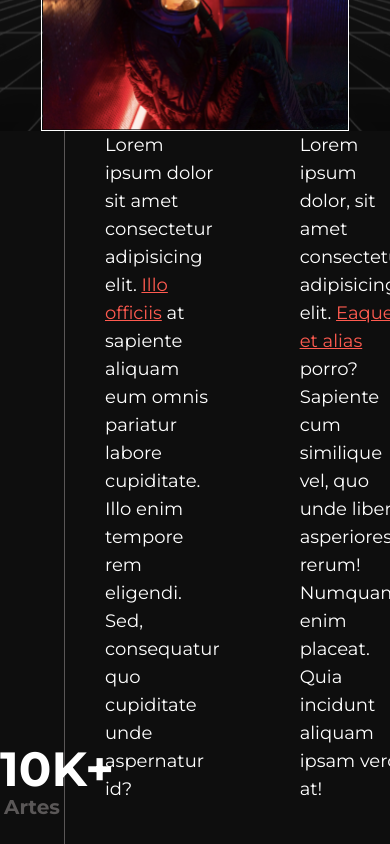
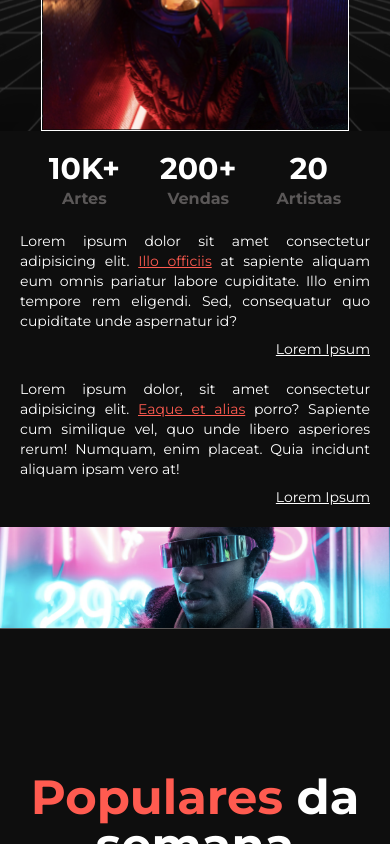
Before and after one commit to Kiicchan/rocket-nfts, a React (Vite) app: page / in a window 390 px wide. Shown: the part 2260-3104 px from the top of the page. Built offline with nearby package versions, Linux system fonts and the light colour scheme.

Commit message:
Statistcs responsivity

```diff
--- a/src/components/Statistics.tsx
+++ b/src/components/Statistics.tsx
@@ -1,24 +1,24 @@
 export function Statistics() {
     return (
         <div className="border-b border-subtitle">
-            <div className="grid grid-cols-6 grid-rows-2">
-                <div className="col-span-1 row-span-2 flex flex-col justify-center gap-10 border-r border-subtitle">
-                    <p className="text-5xl text-center font-semibold">10K+ <small className="block text-xl text-subtitle">Artes</small></p>
-                    <p className="text-5xl text-center font-semibold">200+ <small className="block text-xl text-subtitle">Vendas</small></p>
-                    <p className="text-5xl text-center font-semibold">20 <small className="block text-xl text-subtitle">Artistas</small></p>
+            <div className="grid grid-cols-6 grid-rows-[1fr_fit-content] sm:grid-cols-1 sm:mt-5">
+                <div className="col-span-1 row-span-2 flex flex-col justify-center gap-10 border-r border-subtitle sm:flex-row sm:border-r-0">
+                    <p className="text-5xl text-center font-semibold lg:text-3xl">10K+ <small className="block text-xl text-subtitle lg:text-base">Artes</small></p>
+                    <p className="text-5xl text-center font-semibold lg:text-3xl">200+ <small className="block text-xl text-subtitle lg:text-base">Vendas</small></p>
+                    <p className="text-5xl text-center font-semibold lg:text-3xl">20 <small className="block text-xl text-subtitle lg:text-base">Artistas</small></p>
                 </div>
-                <div className="col-span-5 row-span-1 flex items-center">
-                    <div className="text-lg mx-10">
+                <div className="col-span-5 row-span-1 flex items-center p-10 gap-10 lg:p-5 lg:gap-5 sm:flex-col">
+                    <div className="text-lg lg:text-base sm:text-sm sm:text-justify">
                         <blockquote>
                             <p>Lorem ipsum dolor sit amet consectetur adipisicing elit. <u className="text-logo">Illo officiis</u> at sapiente aliquam eum omnis pariatur labore cupiditate. Illo enim tempore rem eligendi. Sed, consequatur quo cupiditate unde aspernatur id?</p>
                         </blockquote>
-                        <p className="mt-10"><u>Lorem Ipsum</u></p>
+                        <p className="mt-10 sm:mt-2 sm:text-end"><u>Lorem Ipsum</u></p>
                     </div>
-                    <div className="text-lg mx-10">
+                    <div className="text-lg lg:text-base sm:text-sm sm:text-justify">
                         <blockquote>
                             <p>Lorem ipsum dolor, sit amet consectetur adipisicing elit. <u className="text-logo">Eaque et alias</u> porro? Sapiente cum similique vel, quo unde libero asperiores rerum! Numquam, enim placeat. Quia incidunt aliquam ipsam vero at!</p>
                         </blockquote>
-                        <p className="mt-10"><u>Lorem Ipsum</u></p>
+                        <p className="mt-10 sm:mt-2 sm:text-end"><u>Lorem Ipsum</u></p>
                     </div>
                 </div>
                 <img src="/assets/images/banner.png" alt="Banner" className="col-span-5 row-span-1 w-full"></img>
```
